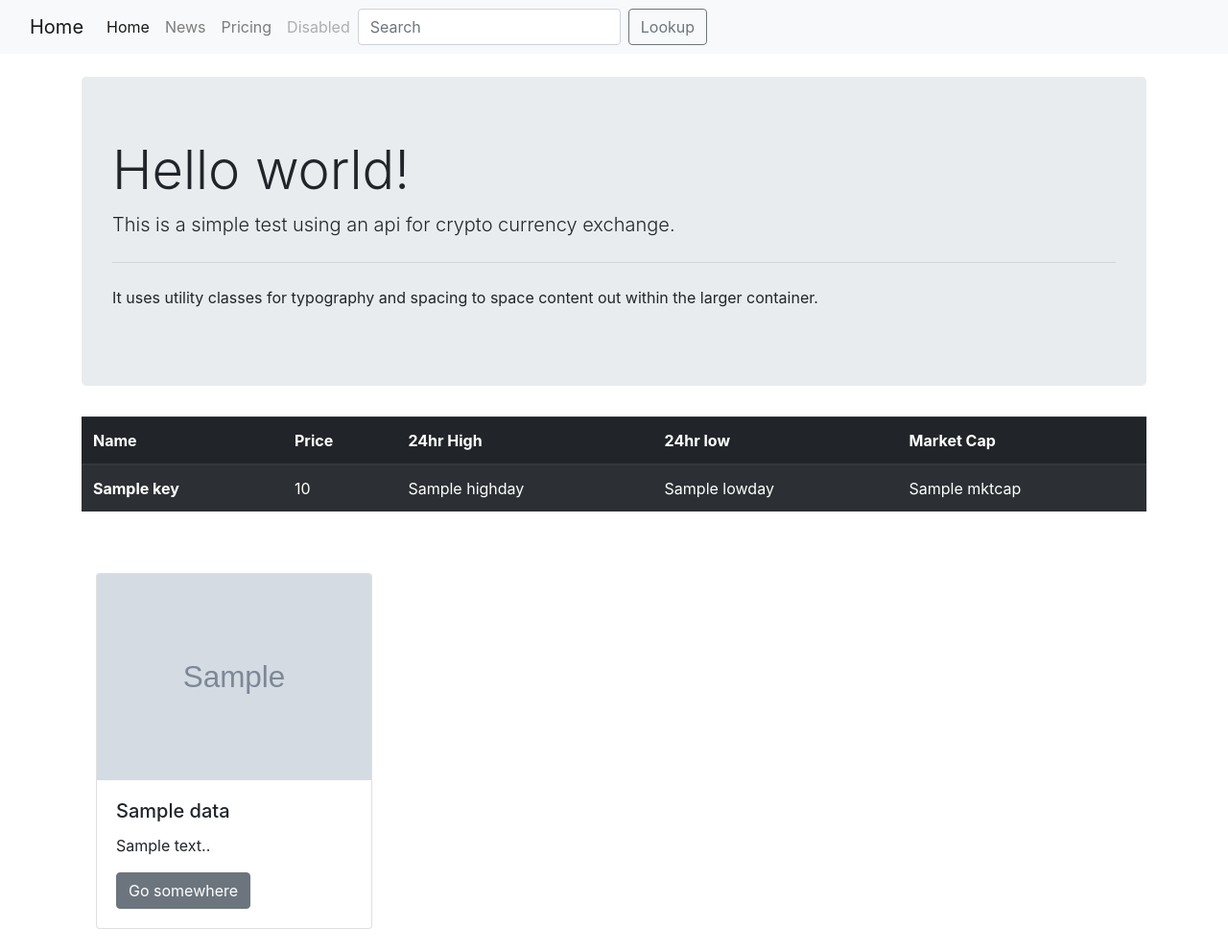
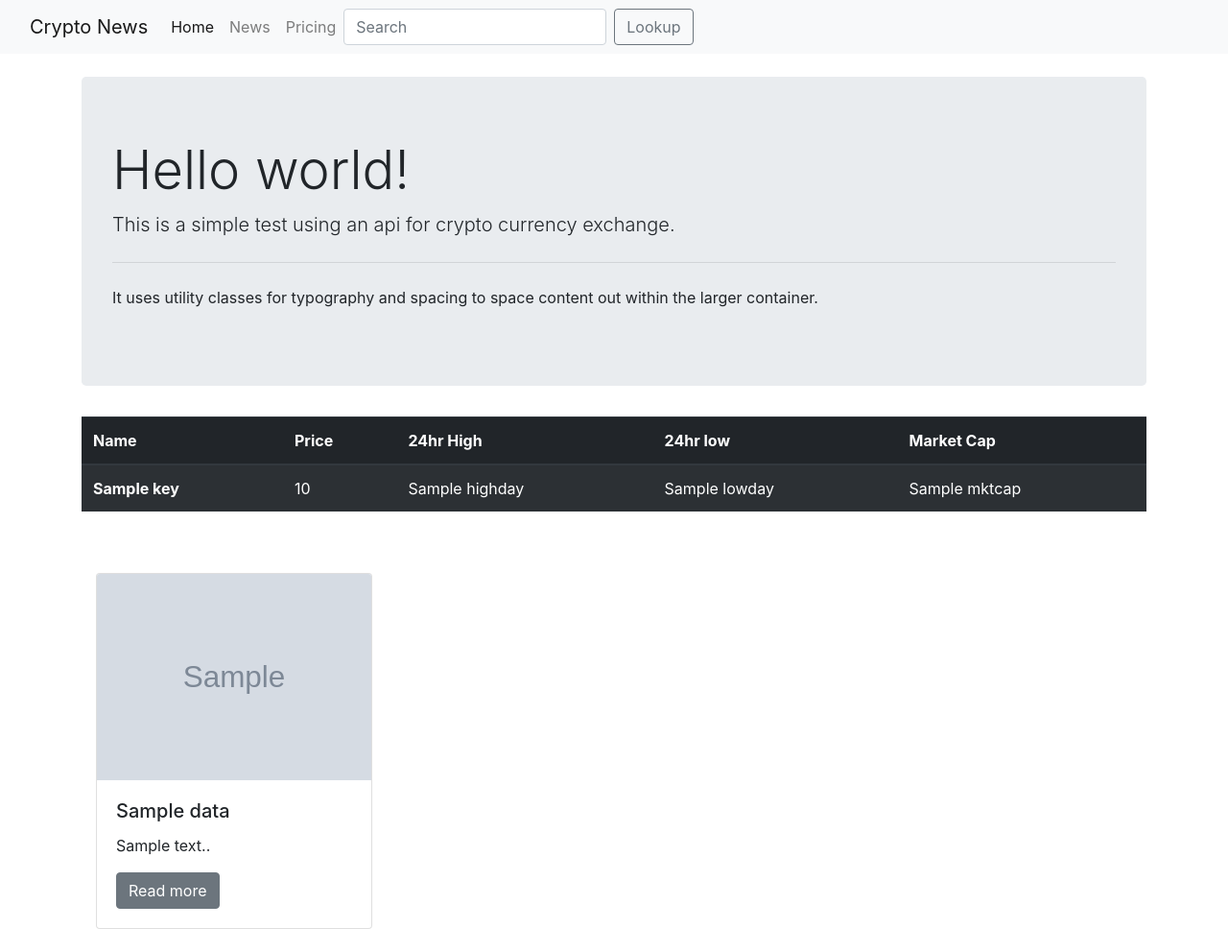
Before and after one commit to bw0123/cryptoNews, a Django app: template cryptoSite/templates/home.html in a window 1280 px wide. Shown: the whole page at 96% size. Run offline with Django 5.2, Linux system fonts and the light colour scheme; the template is opened without the code that fills it: most values are stand-ins (such as "Sample title", 1, 10 or a date in 2020); grey boxes marked "Sample" are stand-in pictures.

Commit message:
replace text

```diff
--- a/cryptoSite/templates/base.html
+++ b/cryptoSite/templates/base.html
@@ -10,7 +10,7 @@
     <body>
         <nav class="navbar navbar-expand-lg navbar-light bg-light">
             <div class="container-fluid">
-              <a class="navbar-brand" href="#">Home</a>
+              <a class="navbar-brand" href="#">Crypto News</a>
               <button class="navbar-toggler" type="button" data-bs-toggle="collapse" data-bs-target="#navbarNav" aria-controls="navbarNav" aria-expanded="false" aria-label="Toggle navigation">
                 <span class="navbar-toggler-icon"></span>
               </button>
@@ -24,9 +24,6 @@
                   </li>
                   <li class="nav-item">
                     <a class="nav-link" href="#">Pricing</a>
-                  </li>
-                  <li class="nav-item">
-                    <a class="nav-link disabled" href="#" tabindex="-1" aria-disabled="true">Disabled</a>
                   </li>
                 </ul>
                 <form class="form-inline my-2 my-lg-0">
--- a/cryptoSite/templates/home.html
+++ b/cryptoSite/templates/home.html
@@ -42,7 +42,7 @@
             <div class="card-body">
             <h5 class="card-title">{{x.title}}</h5>
             <p class="card-text">{{x.body}}.</p>
-            <a href="{{x.url}}" class="btn btn-secondary">Go somewhere</a>
+            <a href="{{x.url}}" class="btn btn-secondary">Read more</a>
            </div>
         </div>
         <br>
```
